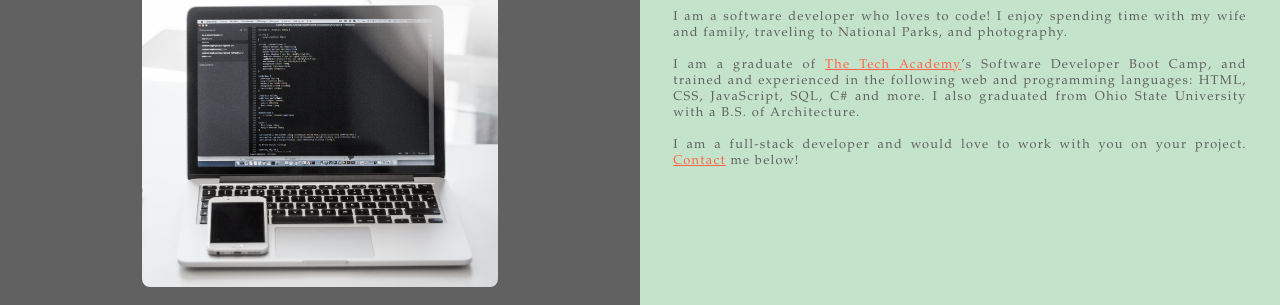
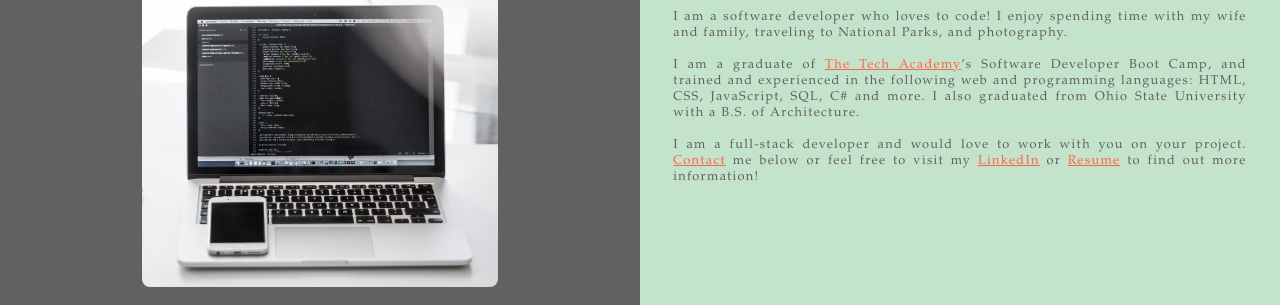
Before and after one commit to kurtshall/kurtshall.github.io, a plain HTML site: page index.html in a window 1280 px wide. Shown: the part 1310-1615 px from the top of the page. Drawn offline with Linux system fonts and the light colour scheme.

Commit message:
Update index.html

```diff
--- a/index.html
+++ b/index.html
@@ -130,7 +130,8 @@
                 <p>I am a software developer who loves to code! I enjoy spending time with my wife and family, traveling to National Parks, and photography.
                 <br><br>I am a graduate of <a href="https://www.learncodinganywhere.com" target="_blank">The Tech Academy</a>’s Software Developer Boot Camp, and trained and experienced in the following web and programming languages: HTML, CSS, JavaScript, SQL, C# and more.
                 I also graduated from Ohio State University with a B.S. of Architecture.
-                <br><br>I am a full-stack developer and would love to work with you on your project. <a href="#Contact" onclick="openForm()">Contact</a> me below!
+                <br><br>I am a full-stack developer and would love to work with you on your project. <a href="#Contact" onclick="openForm()">Contact</a> me below or feel free to visit my
+                <a href="https://www.linkedin.com/in/kurt-cutshall/" target="_blank">LinkedIn</a> or <a href="https://docs.google.com/document/d/1u8e4h03eUykk2E3yfGfG8-kwNfkyq5Ud2K6K4KnHRRM/edit?usp=sharing" target="_blank">Resume</a> to find out more information!
                 </p>
         </div>
     </div>
```
